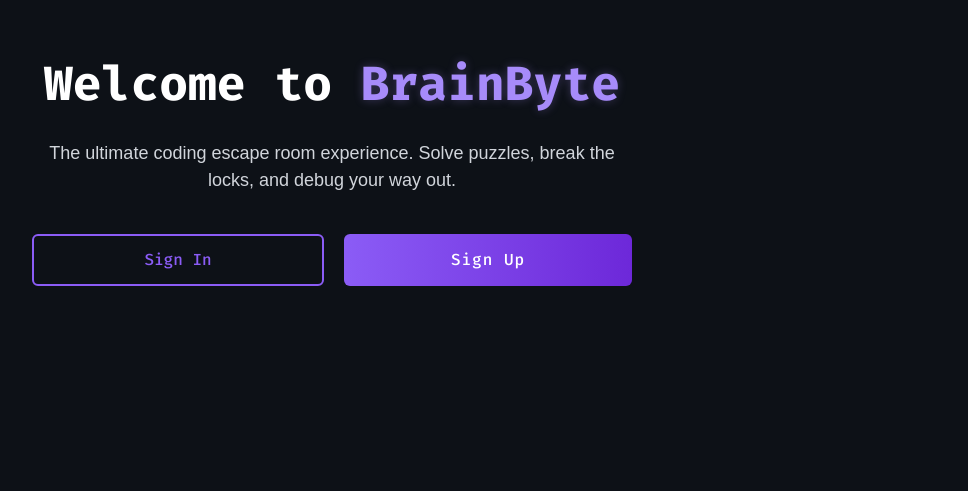
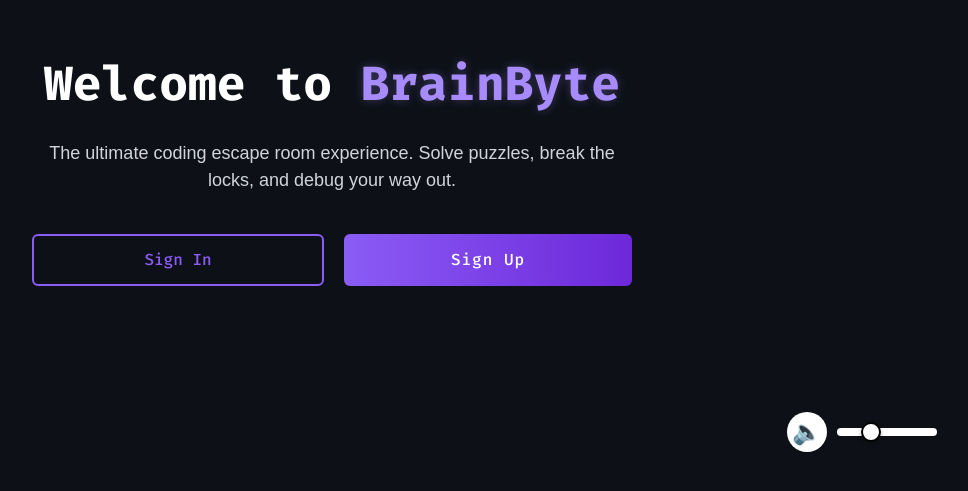
Before and after one commit to Mary-yumm/SE_Project_i220755_i221098_i221169, a React (Vite) app: page / in a window 1280 px wide. Shown: the part 233-724 px from the top of the page, without its empty margins (308-1276 px from the left). Built offline with nearby package versions, Linux system fonts and the light colour scheme; no server answers.

Commit message:
Added Music

```diff
--- a/src/App.jsx
+++ b/src/App.jsx
@@ -15,6 +15,8 @@ import Level2 from "./components/level2";
 import Level3 from "./components/level3";
 import { initializeUserProgress } from "./services/firebaseService";
 import Leaderboard from './components/Leaderboard';
+import AudioPlayer from './components/AudioPlayer';
+import { AudioProvider } from './context/AudioContext';
 
 // Protected Route Component
 const ProtectedRoute = ({ children }) => {
@@ -55,8 +57,10 @@ function App() {
   }
 
   return (
+    <AudioProvider>
       <Router>
         <Layout>
+          <AudioPlayer />
           <Routes>
             <Route path="/" element={<LandingPage />} />
             <Route path="/SignIn" element={<SignIn />} />
@@ -128,6 +132,7 @@ function App() {
           </Routes>
         </Layout>
       </Router>
+    </AudioProvider>
   );
 }
 
--- /dev/null
+++ b/src/components/AudioPlayer.jsx
@@ -0,0 +1,35 @@
+import React from 'react';
+import '../styles/AudioPlayer.css';
+import { useAudio } from '../context/AudioContext';
+
+const AudioPlayer = () => {
+  const { isPlaying, volume, togglePlay, setVolumeLevel } = useAudio();
+
+  const handleVolumeChange = (e) => {
+    setVolumeLevel(e.target.value);
+  };
+
+  return (
+    <div className="audio-player">
+      <button
+        className={`audio-control ${isPlaying ? 'playing' : ''}`}
+        onClick={togglePlay}
+        aria-label={isPlaying ? 'Pause music' : 'Play music'}
+      >
+        {isPlaying ? '🔊' : '🔈'}
+      </button>
+      <input
+        type="range"
+        min="0"
+        max="1"
+        step="0.1"
+        value={volume}
+        onChange={handleVolumeChange}
+        className="volume-slider"
+        aria-label="Volume control"
+      />
+    </div>
+  );
+};
+
+export default AudioPlayer;
--- a/src/components/Setting.jsx
+++ b/src/components/Setting.jsx
@@ -1,20 +1,20 @@
 import { useState } from "react";
-import { useNavigate } from "react-router-dom"; // ✅ Import useNavigate
+import { useNavigate } from "react-router-dom";
 import "../styles/SettingPage.css";
+import { useAudio } from '../context/AudioContext';
 
 export default function SettingPage() {
   const [theme, setTheme] = useState("dark");
   const [fontSize, setFontSize] = useState(16);
-  const [soundEnabled, setSoundEnabled] = useState(true);
-
-  const navigate = useNavigate(); // ✅ Define navigate function
+  const { isPlaying, togglePlay } = useAudio();
+  const navigate = useNavigate();
 
   const handleSave = () => {
     alert("Settings Saved!");
     // You can store settings in localStorage or a database
   };
 
-  const navigateToHome = () => navigate("/Home"); // ✅ Ensure correct route
+  const navigateToHome = () => navigate("/Home");
 
   return (
     <>
@@ -49,13 +49,13 @@ export default function SettingPage() {
           <span>{fontSize}px</span>
         </div>
 
-        {/* Sound & Notifications */}
+        {/* Background Music */}
         <div className="setting-option">
-          <label>Sound:</label>
+          <label>Background Music:</label>
           <input
             type="checkbox"
-            checked={soundEnabled}
-            onChange={() => setSoundEnabled(!soundEnabled)}
+            checked={isPlaying}
+            onChange={togglePlay}
           />
         </div>
 
--- /dev/null
+++ b/src/context/AudioContext.jsx
@@ -0,0 +1,82 @@
+import React, { createContext, useContext, useState, useEffect } from 'react';
+
+const AudioContext = createContext();
+
+export function AudioProvider({ children }) {
+  const [isPlaying, setIsPlaying] = useState(false);
+  const [volume, setVolume] = useState(0.3);
+  const audioRef = React.useRef(null);
+
+  // Initialize audio
+  useEffect(() => {
+    audioRef.current = new Audio('/music.mp3');
+    audioRef.current.loop = true;
+    audioRef.current.volume = volume;
+
+    // Try to play immediately
+    const playAudio = async () => {
+      try {
+        await audioRef.current.play();
+      } catch (error) {
+        console.error("Error playing audio:", error);
+        // If autoplay fails, we'll keep isPlaying true but the audio won't play
+        // until user interaction
+      }
+    };
+    playAudio();
+
+    return () => {
+      if (audioRef.current) {
+        audioRef.current.pause();
+        audioRef.current = null;
+      }
+    };
+  }, []);
+
+  // Handle volume changes
+  useEffect(() => {
+    if (audioRef.current) {
+      audioRef.current.volume = volume;
+    }
+  }, [volume]);
+
+  // Handle play/pause state changes
+  useEffect(() => {
+    if (audioRef.current) {
+      if (isPlaying) {
+        const playAudio = async () => {
+          try {
+            await audioRef.current.play();
+          } catch (error) {
+            console.error("Error playing audio:", error);
+          }
+        };
+        playAudio();
+      } else {
+        audioRef.current.pause();
+      }
+    }
+  }, [isPlaying]);
+
+  const togglePlay = () => {
+    setIsPlaying(!isPlaying);
+  };
+
+  const setVolumeLevel = (newVolume) => {
+    setVolume(newVolume);
+  };
+
+  return (
+    <AudioContext.Provider value={{ isPlaying, volume, togglePlay, setVolumeLevel }}>
+      {children}
+    </AudioContext.Provider>
+  );
+}
+
+export function useAudio() {
+  const context = useContext(AudioContext);
+  if (!context) {
+    throw new Error('useAudio must be used within an AudioProvider');
+  }
+  return context;
+}
--- /dev/null
+++ b/src/styles/AudioPlayer.css
@@ -0,0 +1,92 @@
+.audio-player {
+  position: fixed;
+  bottom: 100px; /* Moved higher up from 70px to 100px */
+  right: 20px;
+  display: flex;
+  align-items: center;
+  gap: 10px;
+  padding: 15px;
+  z-index: 1000;
+}
+
+.audio-control {
+  background: white;
+  color: black;
+  border: none;
+  font-size: 1.5rem;
+  cursor: pointer;
+  padding: 8px;
+  border-radius: 50%;
+  transition: transform 0.2s;
+  display: flex;
+  align-items: center;
+  justify-content: center;
+  width: 40px;
+  height: 40px;
+}
+
+.audio-control:hover {
+  transform: scale(1.1);
+  background: #f0f0f0;
+}
+
+.audio-control.playing {
+  animation: pulse 2s infinite;
+}
+
+.volume-slider {
+  width: 100px;
+  height: 8px;
+  -webkit-appearance: none;
+  background: white;
+  border-radius: 4px;
+  outline: none;
+  cursor: pointer;
+}
+
+.volume-slider::-webkit-slider-thumb {
+  -webkit-appearance: none;
+  width: 20px;
+  height: 20px;
+  background: white;
+  border-radius: 50%;
+  cursor: pointer;
+  transition: transform 0.2s;
+  border: 2px solid black;
+  box-shadow: 0 2px 4px rgba(0, 0, 0, 0.3);
+}
+
+.volume-slider::-webkit-slider-thumb:hover {
+  transform: scale(1.2);
+  background: #f0f0f0;
+}
+
+/* Firefox styles */
+.volume-slider::-moz-range-thumb {
+  width: 20px;
+  height: 20px;
+  background: white;
+  border-radius: 50%;
+  cursor: pointer;
+  border: 2px solid black;
+  box-shadow: 0 2px 4px rgba(0, 0, 0, 0.3);
+}
+
+.volume-slider::-moz-range-track {
+  width: 100%;
+  height: 8px;
+  background: white;
+  border-radius: 4px;
+}
+
+@keyframes pulse {
+  0% {
+    transform: scale(1);
+  }
+  50% {
+    transform: scale(1.1);
+  }
+  100% {
+    transform: scale(1);
+  }
+}
```
Also changed, not shown: src/components/AudioManager.jsx (added, +27 -0 lines), 1 other file (tests, documents, lock files or other folders). Lines whose indentation alone changed are shown as unchanged.
